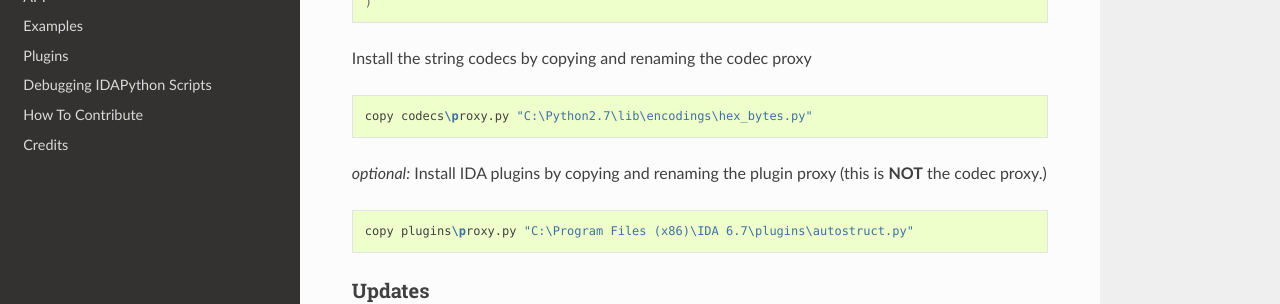
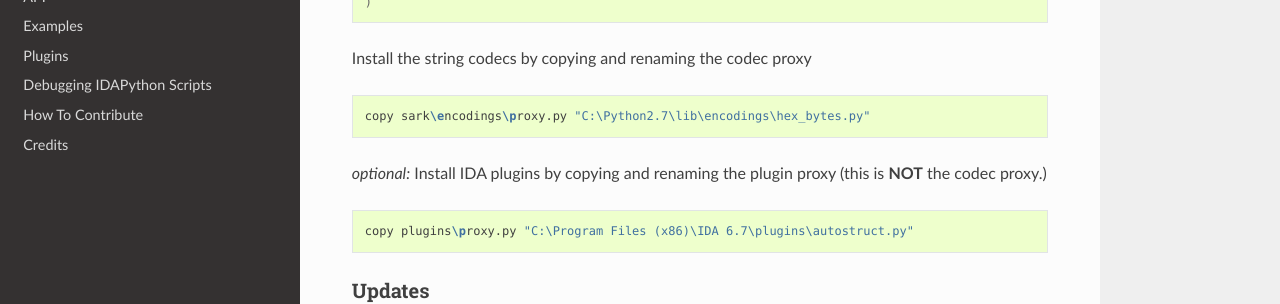
Before and after one commit to tmr232/Sark, a Sphinx documentation site: the page built from docs/Installation.rst, in a window 1280 px wide and 900 px high, scrolled down 684 px. Shown: the part 269-573 px from the top of the window. Built offline with Sphinx 7.4.7 and the Read the Docs theme 2.0.0, drawn with Linux system fonts in a browser that asks for light colours.

Commit message:
Updated encodings' proxy module path in docs.

```diff
--- a/docs/Installation.rst
+++ b/docs/Installation.rst
@@ -50,7 +50,7 @@ Install the string codecs by copying and renaming the codec proxy
 
 .. code:: bash
 
-    copy codecs\proxy.py "C:\Python2.7\lib\encodings\hex_bytes.py"
+    copy sark\encodings\proxy.py "C:\Python2.7\lib\encodings\hex_bytes.py"
 
 *optional:* Install IDA plugins by copying and renaming the plugin proxy
 (this is **NOT** the codec proxy.)
```
